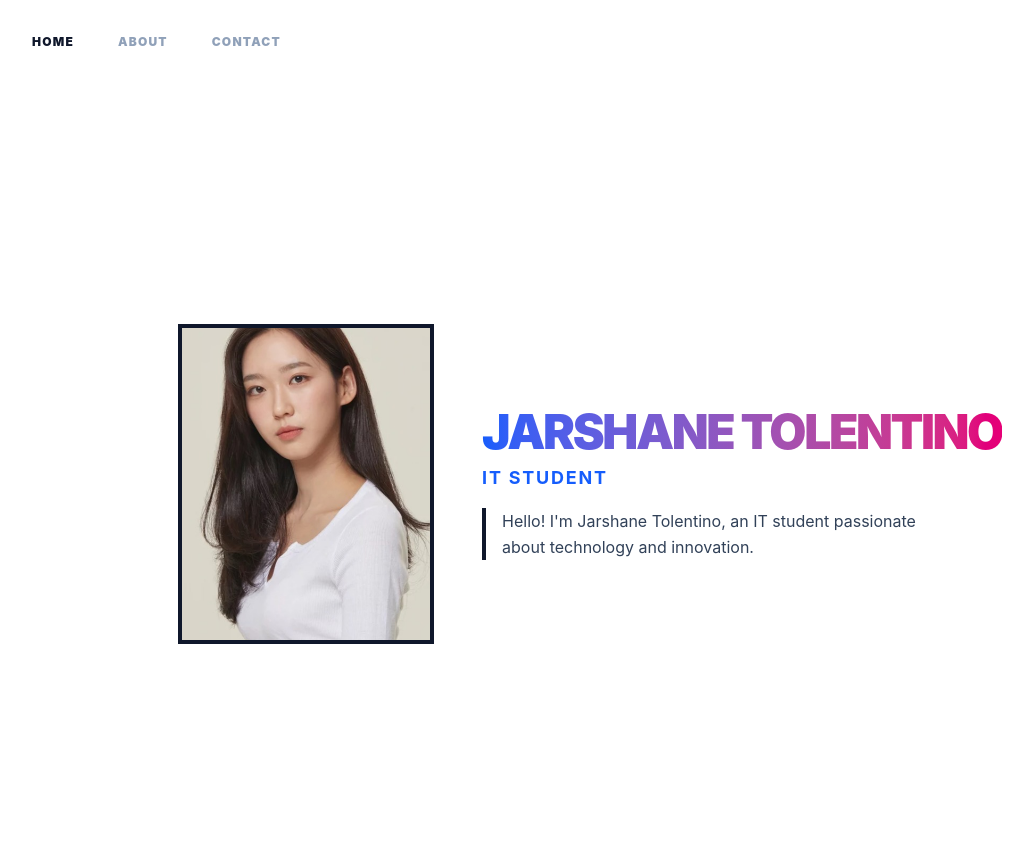
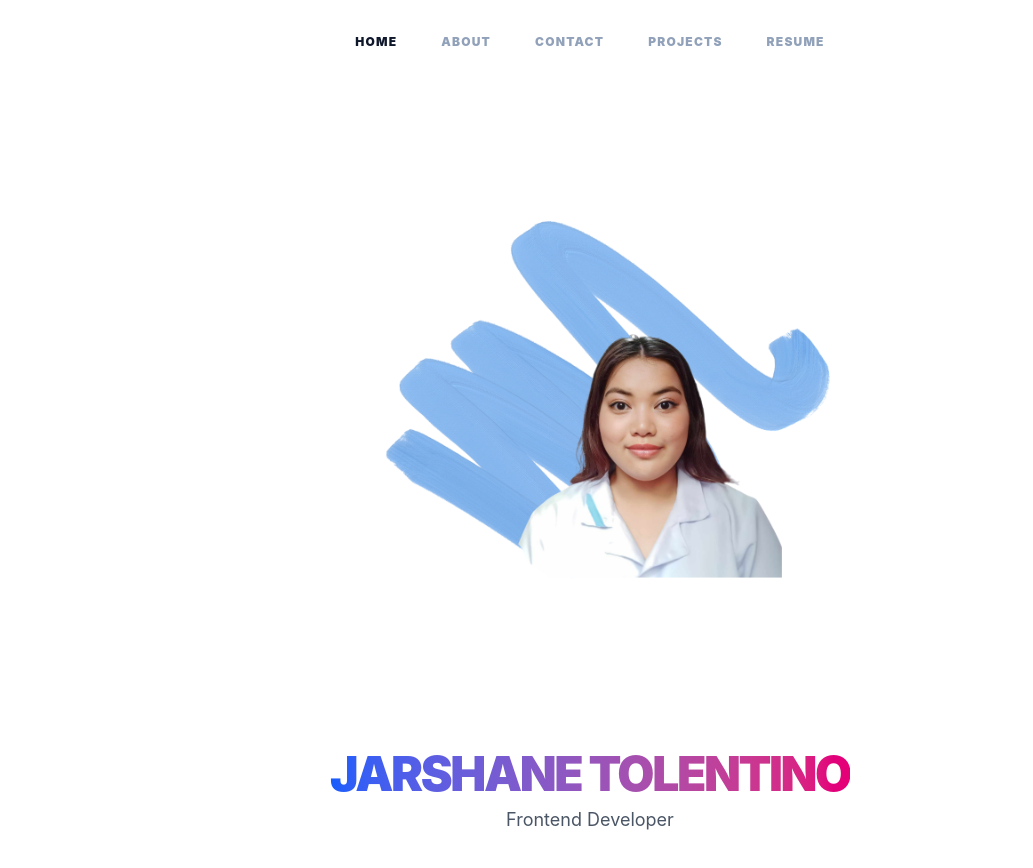
Before and after one commit to shanieest/Jarshane-Portfolio, a React (Vite) app: page /home in a window 1280 px wide. Shown: the top 868 px of the page, without its empty margins (50-1083 px from the left). Built offline with nearby package versions, Linux system fonts and the light colour scheme.

Commit message:
Portfolio

```diff
--- a/src/App.tsx
+++ b/src/App.tsx
@@ -3,6 +3,8 @@ import Header from './components/Header';
 import { BrowserRouter, Routes, Route } from 'react-router-dom';
 import About from './pages/About';
 import Contact from './pages/Contact';
+import Resume from './pages/Resume';
+import Projects from './pages/Projects';
 
 function App() {
   return (
@@ -14,6 +16,9 @@ function App() {
         <Route path="/home" element={<JarshanePortfolio />} />
         <Route path="/about" element={<About />} />
         <Route path="/contact" element={<Contact />} />
+        <Route path="/projects" element={<Projects />} />
+        <Route path="/resume" element={<Resume />} />
+
       </Routes>
     </BrowserRouter>
   )
--- a/src/components/Header.tsx
+++ b/src/components/Header.tsx
@@ -10,8 +10,8 @@ export default function Header() {
     }`;
 
     return (
-    <header className="text-white p-6 overscroll-behavior-none ">
-        <nav className="flex items-center justify-between max-w-6xl mx-auto">
+    <header className="text-white p-6 overscroll-behavior-none flex left-0 top-0 w-full z-50 animate-in fade-in slide-in-from-top duration-1000">
+        <nav className="flex justify-between max-w-6xl mx-auto">
 
         <div className="flex gap-2">
             <NavLink to="/home" className={linkStyles}>
@@ -23,6 +23,12 @@ export default function Header() {
             <NavLink to="/contact" className={linkStyles}>
                 Contact
             </NavLink>
+            <NavLink to="/projects" className={linkStyles}>
+                Projects
+            </NavLink>
+            <NavLink to="/resume" className={linkStyles}>
+                Resume
+            </NavLink>
             </div>
         </nav>
         </header>
--- a/src/pages/About.tsx
+++ b/src/pages/About.tsx
@@ -1,11 +1,9 @@
 export default function About(){
     return (
-        <div className="flex items-center justify-center min-h-screen bg-white p-6">
-            <h1 className="text-5xl font-black mb-2 uppercase tracking-tighter">
-                <span className="bg-clip-text text-transparent bg-linear-to-r from-blue-600 to-pink-600">
-                    About Page
-                </span>
-            </h1>
+        <div className="p-6">
+            <div className="text-left animate-in fade-in slide-in-from-right duration-1000 delay-200">
+
+            </div>
         </div>
-    )
+    );
 }
--- a/src/pages/JarshanePortfolio.tsx
+++ b/src/pages/JarshanePortfolio.tsx
@@ -1,34 +1,26 @@
-import hanjihyun from '../assets/hanjihyun.jpeg';
+import jarshane1 from '../assets/1.png';
 
 export default function JarshanePortfolio() {
   return (
+
     <div className="flex items-center justify-center min-h-screen bg-white p-6">
-      <div className="flex flex-col md:flex-row items-center gap-12 max-w-4xl animate-in fade-in slide-in-from-left duration-1000">
+      <div className="text-center animate-in fade-in slide-in-from-bottom duration-1000 delay-200">
 
-        <div className="shrink-0 transition-transform hover:scale-105 duration-500">
-          <img
-            src={hanjihyun}
-            alt="Jarshane Tolentino"
-            className="w-64 h-80 object-cover border-4 border-slate-900"
-          />
-        </div>
+        <img src={jarshane1}
+        alt="Jarshane"
+        className="h-150 mx-auto mb-4" />
 
-        <div className="text-left animate-in fade-in slide-in-from-right duration-1000 delay-200">
         <h1 className="text-5xl font-black mb-2 uppercase tracking-tighter">
           <span className="bg-clip-text text-transparent bg-linear-to-r from-blue-600 to-pink-600">
             Jarshane Tolentino
           </span>
         </h1>
 
-          <p className="text-blue-600 font-bold text-lg mb-4 uppercase tracking-widest">
-            IT Student
-          </p>
-
-          <p className="text-slate-700 max-w-md leading-relaxed border-l-4 border-slate-900 pl-4">
-            Hello! I'm Jarshane Tolentino, an IT student passionate about technology and innovation.
+        <p className="text-lg text-gray-600">
+          Frontend Developer
         </p>
       </div>
     </div>
-    </div>
+
   );
 }
--- /dev/null
+++ b/src/pages/Projects.tsx
@@ -0,0 +1,11 @@
+export default function Projects(){
+    return (
+        <div className="flex items-center justify-center min-h-screen bg-white p-6">
+            <h1 className="text-5xl font-black mb-2 uppercase tracking-tighter">
+                <span className="bg-clip-text text-transparent bg-linear-to-r from-blue-600 to-pink-600">
+                    Projects Page
+                </span>
+            </h1>
+        </div>
+    );
+}
--- /dev/null
+++ b/src/pages/Resume.tsx
@@ -0,0 +1,11 @@
+export default function Resume(){
+    return (
+        <div className="flex items-center justify-center min-h-screen bg-white p-6">
+            <h1 className="text-5xl font-black mb-2 uppercase tracking-tighter">
+                <span className="bg-clip-text text-transparent bg-linear-to-r from-blue-600 to-pink-600">
+                    Resume Page
+                </span>
+            </h1>
+        </div>
+    );
+}
```
Also changed, not shown: src/assets/1.png (added). Lines whose indentation alone changed are shown as unchanged.
